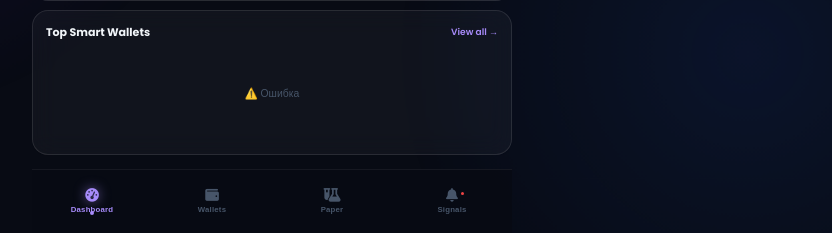
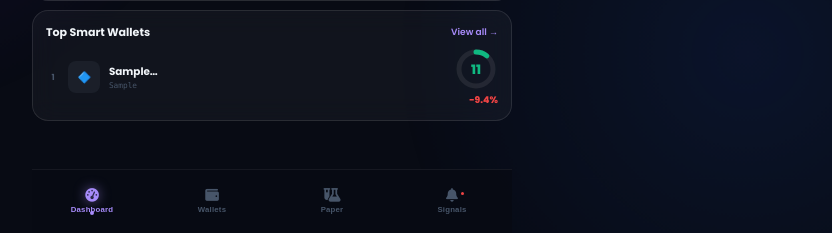
Before and after one commit to 1obby/WhaleWatcher, a Flask app: page / in a window 1280 px wide. Shown: the part 567-800 px from the top of the page, without its empty margins (368-1200 px from the left). Run offline with Flask 3, Linux system fonts and the light colour scheme; tables that the repository leaves empty hold one stand-in row (values such as "Sample post"); data that the repository does not hold is empty; some libraries are stand-ins or nearby versions.

Commit message:
Update index.html

```diff
--- a/templates/index.html
+++ b/templates/index.html
@@ -517,7 +517,7 @@ async function loadWallets(){
     // Обогащаем данные
     walletsData=data.map(w=>{
       const alpha=computeAlpha(w.cat,w.vol);
-      const monthPnl=+((alpha/100)*50-10+(vol%100)/100*10-5).toFixed(1);
+      const monthPnl = +((alpha/100)*50-10+(w.vol%100)/100*10-5).toFixed(1);
       const wr=+(50+(alpha/100)*35+(Math.random()-.5)*8).toFixed(1);
       return{...w,alpha,monthPnl,wr,spark:genSpark7(alpha)};
     });
```
